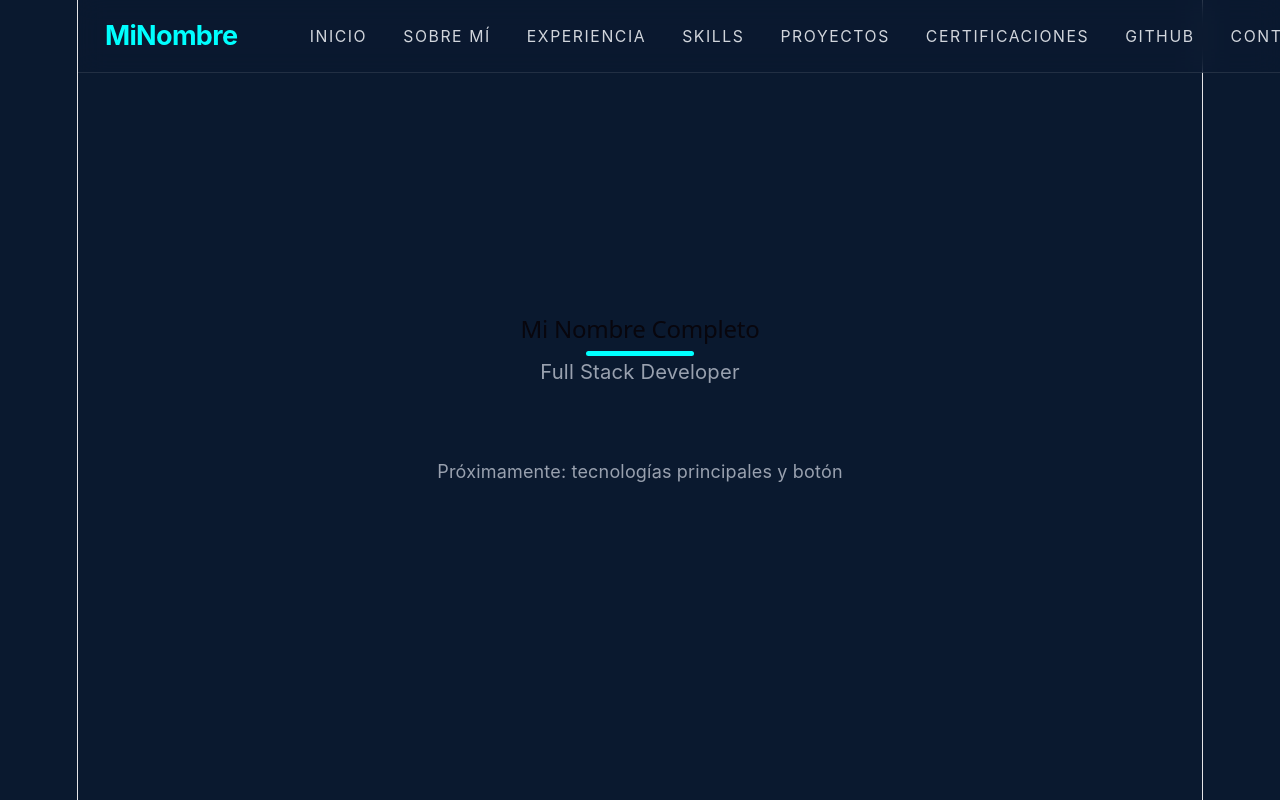
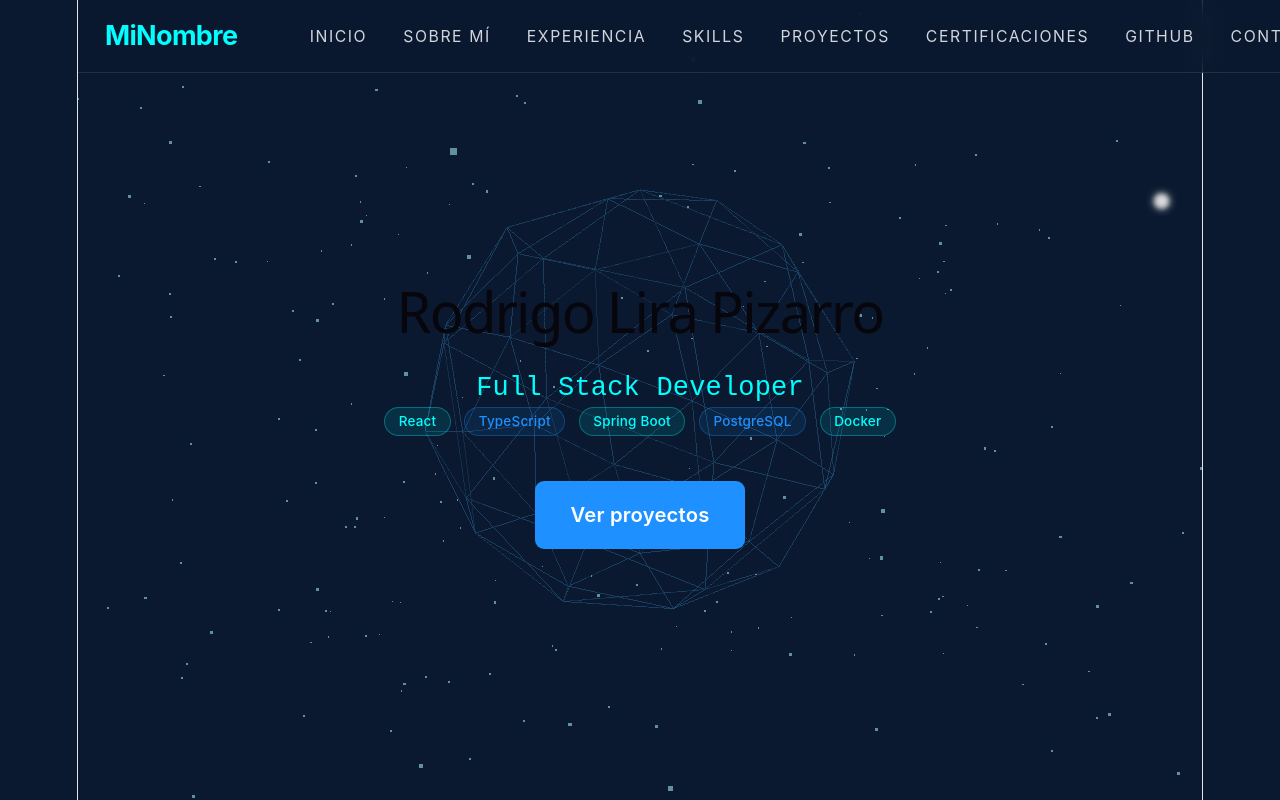
Before and after one commit to rodrolira/portfolio, a React app: page / in a window 1280 px wide. Shown: the top 800 px of the page. Built offline with nearby package versions, Linux system fonts and the light colour scheme; the HTML template or start-up script is replaced by a standard one.

Commit message:
feat: add hero section with subtle 3D background using R3F and Drei

```diff
--- a/package.json
+++ b/package.json
@@ -13,18 +13,22 @@
     "@emailjs/browser": "^4.4.1",
     "@headlessui/react": "^2.2.10",
     "@heroicons/react": "^2.2.0",
+    "@react-three/drei": "^10.7.7",
+    "@react-three/fiber": "^9.6.1",
     "@tailwindcss/postcss": "^4.3.0",
     "@tailwindcss/vite": "^4.3.0",
     "framer-motion": "^12.40.0",
     "react": "^19.2.6",
     "react-dom": "^19.2.6",
-    "react-router-dom": "^7.17.0"
+    "react-router-dom": "^7.17.0",
+    "three": "^0.184.0"
   },
   "devDependencies": {
     "@eslint/js": "^10.0.1",
     "@types/node": "^24.13.2",
     "@types/react": "^19.2.14",
     "@types/react-dom": "^19.2.3",
+    "@types/three": "^0.184.1",
     "@vitejs/plugin-react": "^6.0.1",
     "autoprefixer": "^10.5.0",
     "eslint": "^10.3.0",
--- a/src/components/sections/Hero.tsx
+++ b/src/components/sections/Hero.tsx
@@ -1,13 +1,42 @@
 import { SectionTitle } from '@/components/ui/SectionTitle'
+import { useScrollTo } from '@/hooks/useScrollTo'
+import { Badge } from '@/components/ui/Badge'
+import { Scene3D } from './Scene3D'
 
 export const Hero = () => {
+      const scrollTo = useScrollTo()
+
     return (
         <section id="hero" className="min-h-screen flex items-center justify-center bg-primary relative overflow-hidden">
-            {/* Contenido temporal hasta la Fase 5 */}
-            <div className="text-center z-10">
-                <SectionTitle title="Mi Nombre Completo" subtitle="Full Stack Developer" />
-                <p className="text-gray-400">Próximamente: tecnologías principales y botón</p>
-            </div>
+              {/* Fondo 3D */}
+      <div className="absolute inset-0 z-0">
+        <Scene3D />
+      </div>
+       {/* Contenido textual, con z-10 para estar sobre el canvas */}
+      <div className="relative z-10 text-center px-4 max-w-4xl">
+        <h1 className="text-5xl md:text-7xl font-bold text-white mb-6 tracking-tight">
+          Rodrigo Lira Pizarro
+        </h1>
+        <p className="text-xl md:text-2xl text-accent-cyan font-mono mb-8">
+          Full Stack Developer
+        </p>
+
+        {/* Badges de tecnologías principales */}
+        <div className="flex flex-wrap justify-center gap-3 mb-10">
+          <Badge text="React" color="cyan" />
+          <Badge text="TypeScript" color="blue" />
+          <Badge text="Spring Boot" color="cyan" />
+          <Badge text="PostgreSQL" color="blue" />
+          <Badge text="Docker" color="cyan" />
+        </div>
+
+        <button
+          onClick={() => scrollTo('projects')}
+          className="px-8 py-4 bg-accent-blue text-white font-semibold rounded-lg hover:bg-blue-600 transition-colors text-lg"
+        >
+          Ver proyectos
+        </button>
+      </div>
         </section>
     )
 }
--- /dev/null
+++ b/src/components/sections/Scene3D.tsx
@@ -0,0 +1,99 @@
+import { useRef, useMemo } from 'react'
+import { Canvas, useFrame } from '@react-three/fiber'
+import { Stars } from '@react-three/drei'
+import * as THREE from 'three'
+
+/**
+ * Geometría central sutil (wireframe)
+ */
+const FloatingGeometry = () => {
+  const meshRef = useRef<THREE.Mesh>(null!)
+
+  // Rotación lenta en cada frame
+  useFrame((_, delta) => {
+    if (meshRef.current) {
+      meshRef.current.rotation.x += delta * 0.1
+      meshRef.current.rotation.y += delta * 0.15
+    }
+  })
+
+  // Geometría de icosaedro con detalle bajo para pocos polígonos
+  const geometry = useMemo(() => new THREE.IcosahedronGeometry(1.5, 1), [])
+
+  return (
+    <mesh ref={meshRef} geometry={geometry}>
+      <meshBasicMaterial color="#1E90FF" wireframe transparent opacity={0.15} />
+    </mesh>
+  )
+}
+
+/**
+ * Partículas de fondo personalizadas con movimiento suave
+ */
+const ParticleField = () => {
+  const pointsRef = useRef<THREE.Points>(null!)
+
+  // Generamos posiciones aleatorias una sola vez
+  const particlesCount = 300
+  const positions = useMemo(() => {
+    const pos = new Float32Array(particlesCount * 3)
+    for (let i = 0; i < particlesCount * 3; i += 3) {
+      pos[i] = (Math.random() - 0.5) * 10     // x
+      pos[i + 1] = (Math.random() - 0.5) * 6  // y
+      pos[i + 2] = (Math.random() - 0.5) * 8  // z
+    }
+    return pos
+  }, [])
+
+  useFrame((_, delta) => {
+    if (pointsRef.current) {
+      pointsRef.current.rotation.y += delta * 0.02
+    }
+  })
+
+  return (
+    <points ref={pointsRef}>
+      <bufferGeometry>
+        <bufferAttribute
+          attach="attributes-position"
+          array={positions}
+          count={particlesCount}
+          itemSize={3}
+        />
+      </bufferGeometry>
+      <pointsMaterial
+        color="#00FFFF"
+        size={0.03}
+        sizeAttenuation
+        transparent
+        opacity={0.6}
+        blending={THREE.AdditiveBlending}
+        depthWrite={false}
+      />
+    </points>
+  )
+}
+
+/**
+ * Escena completa
+ */
+export const Scene3D = () => {
+  return (
+    <Canvas
+      style={{ position: 'absolute', top: 0, left: 0, width: '100%', height: '100%' }}
+      camera={{ position: [0, 0, 5], fov: 60, near: 0.1, far: 20 }}
+      dpr={[1, 1.5]} // Limita la densidad de píxeles para mejorar rendimiento
+      gl={{ antialias: false, powerPreference: 'high-performance' }}
+    >
+      {/* Iluminación ambiental sin sombras */}
+      <ambientLight intensity={0.3} />
+
+      {/* Componentes de la escena */}
+      <FloatingGeometry />
+      <ParticleField />
+
+      {/* También podemos usar el componente Stars de Drei para más partículas */}
+      <Stars radius={5} depth={10} count={200} factor={4} saturation={0} fade speed={0.5} />
+    </Canvas>
+  )
+}
```
Also changed, not shown: 1 other file (tests, documents, lock files or other folders).
